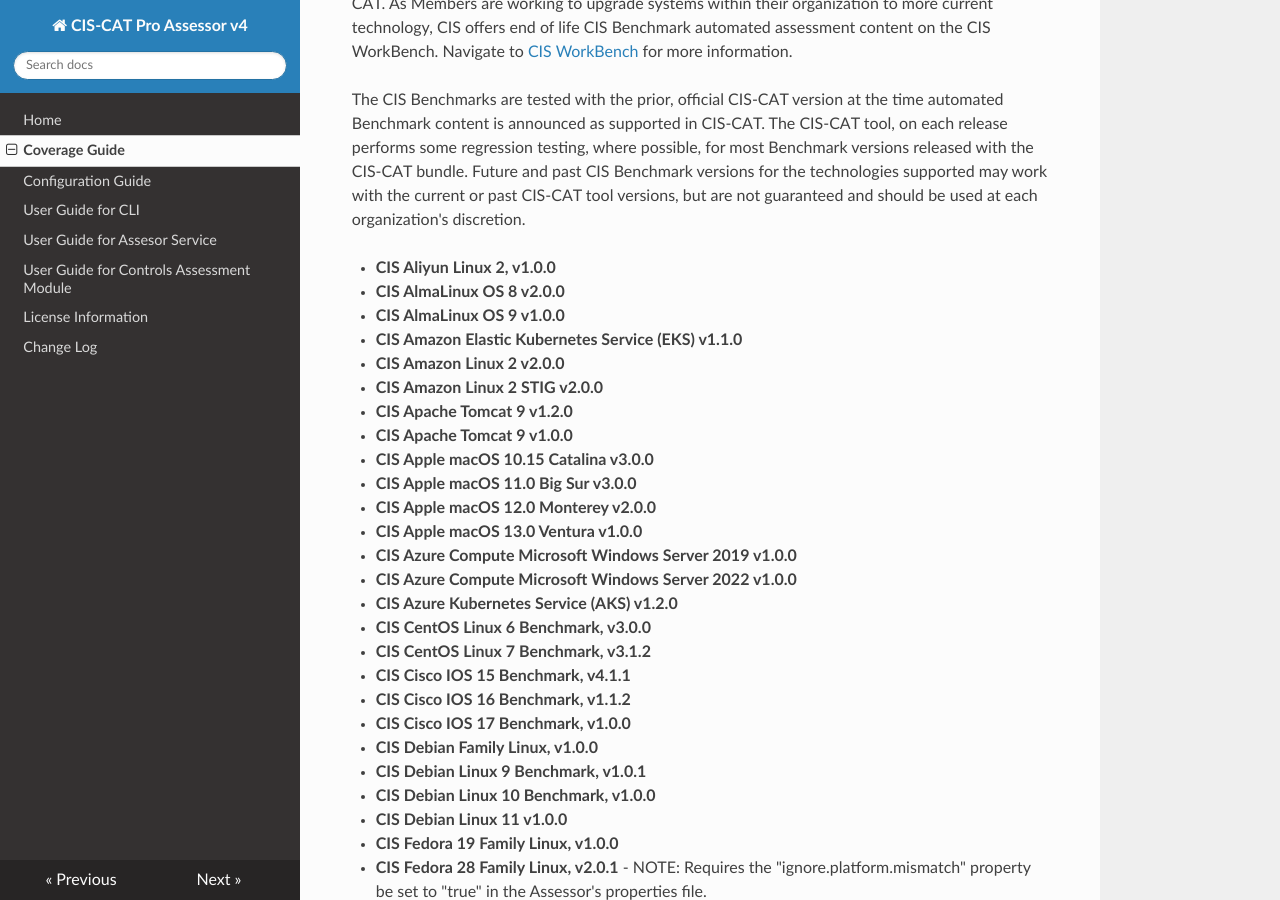
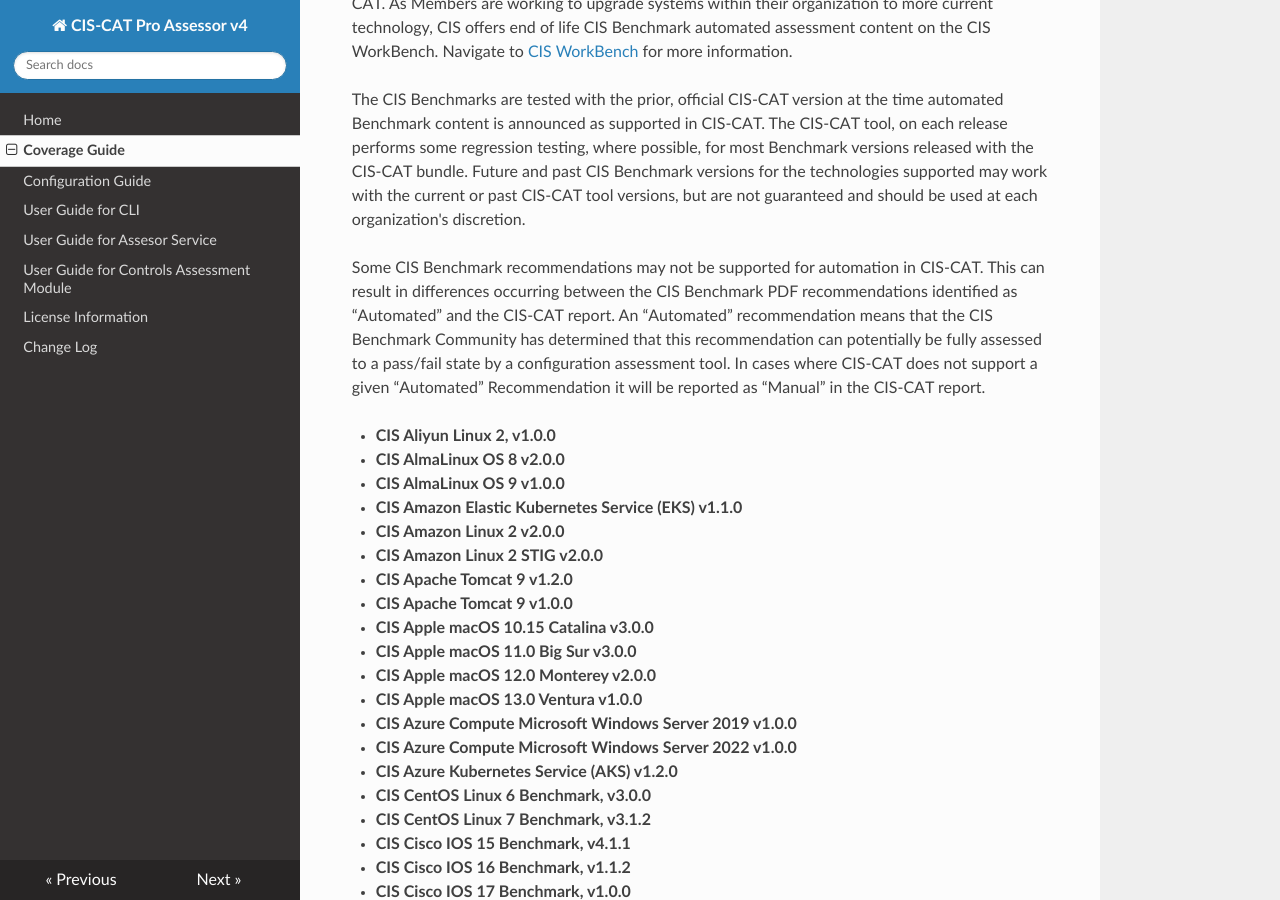
Before and after one commit to CISecurity/CCPA-Docs, an MkDocs documentation site: the page built from docs/Coverage Guide.md, in a window 1280 px wide and 900 px high, scrolled down 1072 px. Built offline with MkDocs 1.6.1, drawn with Linux system fonts in a browser that asks for light colours; nearby versions of some CDN libraries.

Commit message:
explain automated results and update mac sessions

```diff
--- a/docs/Coverage Guide.md
+++ b/docs/Coverage Guide.md
@@ -18,6 +18,8 @@
 CIS Benchmarks that have reached end of life are no longer officially supported for use with CIS-CAT. As Members are working to upgrade systems within their organization to more current technology, CIS offers end of life CIS Benchmark automated assessment content on the CIS WorkBench. Navigate to [CIS WorkBench](https://workbench.cisecurity.org/files/2724) for more information.
 
 The CIS Benchmarks are tested with the prior, official CIS-CAT version at the time automated Benchmark content is announced as supported in CIS-CAT. The CIS-CAT tool, on each release performs some regression testing, where possible, for most Benchmark versions released with the CIS-CAT bundle. Future and past CIS Benchmark versions for the technologies supported may work with the current or past CIS-CAT tool versions, but are not guaranteed and should be used at each organization's discretion.
+
+Some CIS Benchmark recommendations may not be supported for automation in CIS-CAT. This can result in differences occurring between the CIS Benchmark PDF recommendations identified as “Automated” and the CIS-CAT report. An “Automated” recommendation means that the CIS Benchmark Community has determined that this recommendation can potentially be fully assessed to a pass/fail state by a configuration assessment tool. In cases where CIS-CAT does not support a given “Automated” Recommendation it will be reported as “Manual” in the CIS-CAT report.
 
 - **CIS Aliyun Linux 2, v1.0.0**
 - **CIS AlmaLinux OS 8 v2.0.0**
```
Also changed, not shown: docs/Configuration Guide.md (+4 -4 lines), docs/User Guide - Assessor.md (+2 -0 lines).
